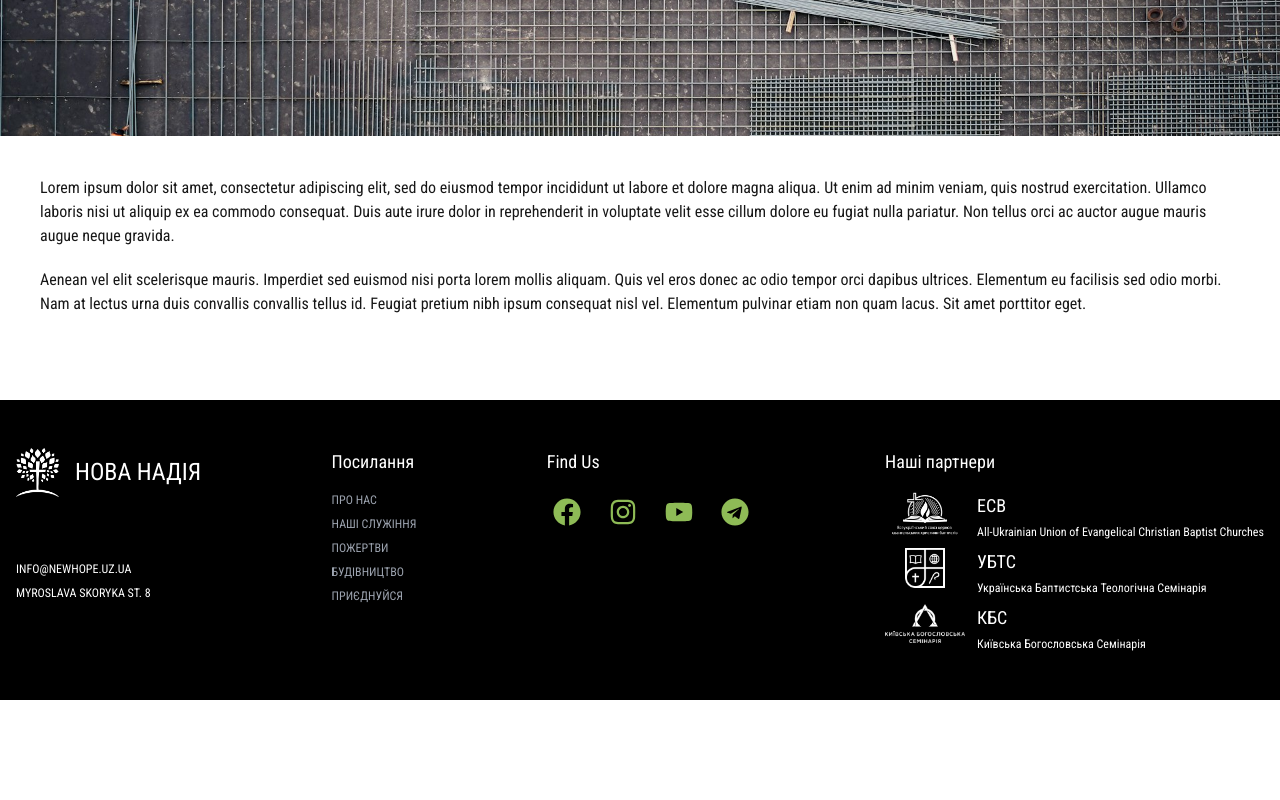
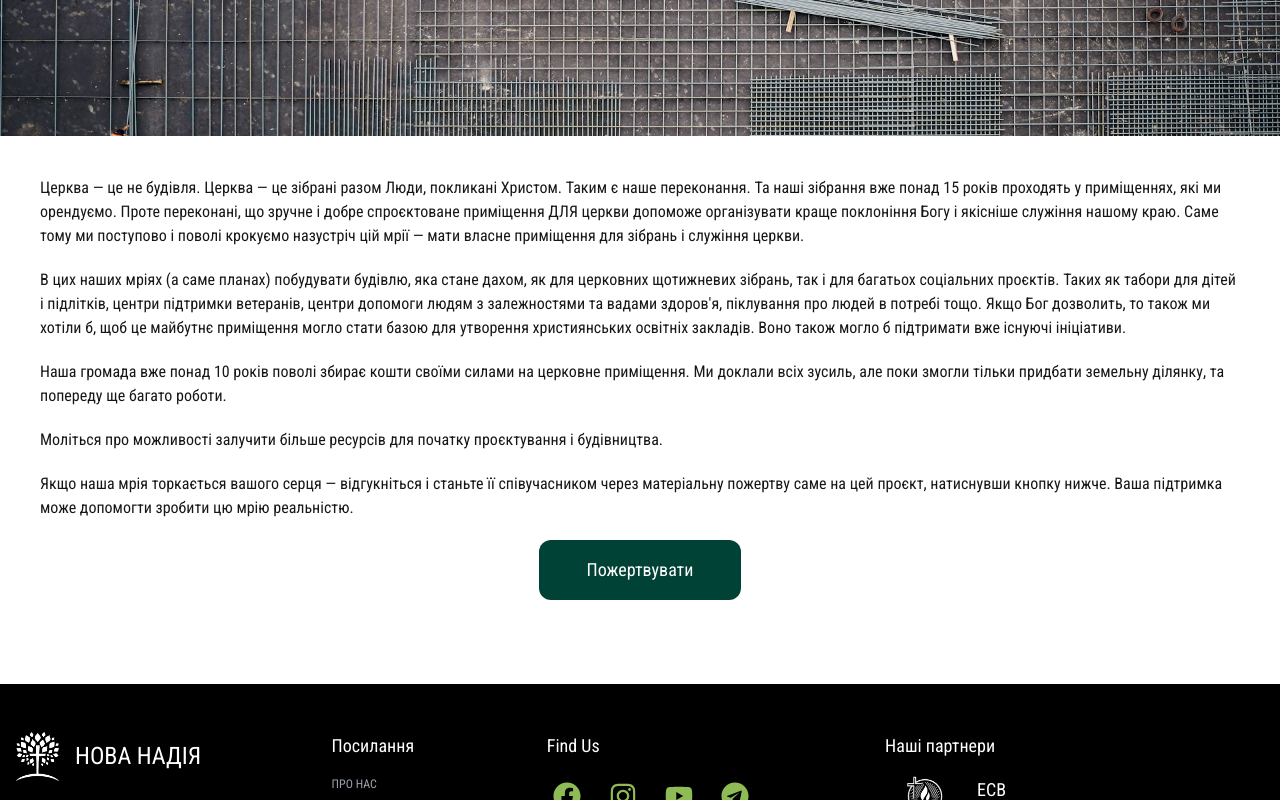
Before and after one commit to media-newhope/newhope.uz.ua, a Next.js app: page /building in a window 1280 px wide. Shown: the part 568-1368 px from the top of the page. Before the commit the page ends 1268 px from the top, so only its background shows below. Built offline with nearby package versions, Linux system fonts and the light colour scheme.

Commit message:
add building page text

```diff
--- a/app/building/page.tsx
+++ b/app/building/page.tsx
@@ -1,27 +1,35 @@
 import { StaticLayout } from "@/app/components/static-layout";
 import { LANGUAGE } from "@/app/locales/models";
 import { StaticPageLayout } from "@/app/components/static-page-layout";
+import Link from "next/link";
+import Button from "../components/button/Button";
+import { getTranslation } from "../lib/utils";
 
 export default function AboutPage() {
+  const t = getTranslation(LANGUAGE.UK);
   return (
     <StaticLayout lang={LANGUAGE.UK}>
       <StaticPageLayout imageUrl="/images/constraint.jpg" title="Будівництво">
         <p className="mb-5">
-          Lorem ipsum dolor sit amet, consectetur adipiscing elit, sed do
-          eiusmod tempor incididunt ut labore et dolore magna aliqua. Ut enim ad
-          minim veniam, quis nostrud exercitation. Ullamco laboris nisi ut
-          aliquip ex ea commodo consequat. Duis aute irure dolor in
-          reprehenderit in voluptate velit esse cillum dolore eu fugiat nulla
-          pariatur. Non tellus orci ac auctor augue mauris augue neque gravida.
+          Церква — це не будівля. Церква — це зібрані разом Люди, покликані Христом. Таким є наше переконання. Та наші зібрання вже понад 15 років проходять у приміщеннях, які ми орендуємо. Проте переконані, що зручне і добре спроєктоване приміщення ДЛЯ церкви допоможе організувати краще поклоніння Богу і якісніше служіння нашому краю. Саме тому ми поступово і поволі крокуємо назустріч цій мрії — мати власне приміщення для зібрань і служіння церкви.
         </p>
-        <p>
-          Aenean vel elit scelerisque mauris. Imperdiet sed euismod nisi porta
-          lorem mollis aliquam. Quis vel eros donec ac odio tempor orci dapibus
-          ultrices. Elementum eu facilisis sed odio morbi. Nam at lectus urna
-          duis convallis convallis tellus id. Feugiat pretium nibh ipsum
-          consequat nisl vel. Elementum pulvinar etiam non quam lacus. Sit amet
-          porttitor eget.
+        <p className="mb-5">
+          В цих наших мріях (а саме планах) побудувати будівлю, яка стане дахом, як для церковних щотижневих зібрань, так і для багатьох соціальних проєктів. Таких як табори для дітей і підлітків, центри підтримки ветеранів, центри допомоги людям з залежностями та вадами здоров'я, піклування про людей в потребі тощо. Якщо Бог дозволить, то також ми хотіли б, щоб це майбутнє приміщення могло стати базою для утворення християнських освітніх закладів. Воно також могло б підтримати вже існуючі ініціативи.
         </p>
+        <p className="mb-5">
+          Наша громада вже понад 10 років поволі збирає кошти своїми силами на церковне приміщення. Ми доклали всіх зусиль, але поки змогли тільки придбати земельну ділянку, та попереду ще багато роботи.
+        </p>
+        <p className="mb-5">
+          Моліться про можливості залучити більше ресурсів для початку проєктування і будівництва.
+        </p>
+        <p className="mb-5">
+          Якщо наша мрія торкається вашого серця — відгукніться і станьте її співучасником через матеріальну пожертву саме на цей проєкт, натиснувши кнопку нижче. Ваша підтримка може допомогти зробити цю мрію реальністю.
+        </p>
+        <div className="flex justify-center">
+          <Link href="/#giving">
+            <Button>{t("BUILDING.DONATE_NOW")}</Button>
+          </Link>
+        </div>
       </StaticPageLayout>
     </StaticLayout>
   );
--- a/app/en/building/page.tsx
+++ b/app/en/building/page.tsx
@@ -1,27 +1,36 @@
 import { StaticLayout } from "@/app/components/static-layout";
 import { LANGUAGE } from "@/app/locales/models";
 import { StaticPageLayout } from "@/app/components/static-page-layout";
+import Button from "@/app/components/button/Button";
+import { getTranslation } from "@/app/lib/utils";
+import Link from "next/link";
 
 export default function AboutPage() {
+  const t = getTranslation(LANGUAGE.EN);
+
   return (
     <StaticLayout lang={LANGUAGE.EN}>
       <StaticPageLayout imageUrl="/images/constraint.jpg" title="Building">
         <p className="mb-5">
-          Lorem ipsum dolor sit amet, consectetur adipiscing elit, sed do
-          eiusmod tempor incididunt ut labore et dolore magna aliqua. Ut enim ad
-          minim veniam, quis nostrud exercitation. Ullamco laboris nisi ut
-          aliquip ex ea commodo consequat. Duis aute irure dolor in
-          reprehenderit in voluptate velit esse cillum dolore eu fugiat nulla
-          pariatur. Non tellus orci ac auctor augue mauris augue neque gravida.
+          <strong>The church is not a building. The church is People gathered together, called by Christ.</strong> This is our conviction. For over 15 years, our gatherings have been held in rented facilities. However, we believe that a comfortable and well-designed building FOR the church will help organize better worship to God and provide higher quality ministry to our region. That's why we are gradually moving towards this dream - to have our own building for church gatherings and ministry.
         </p>
-        <p>
-          Aenean vel elit scelerisque mauris. Imperdiet sed euismod nisi porta
-          lorem mollis aliquam. Quis vel eros donec ac odio tempor orci dapibus
-          ultrices. Elementum eu facilisis sed odio morbi. Nam at lectus urna
-          duis convallis convallis tellus id. Feugiat pretium nibh ipsum
-          consequat nisl vel. Elementum pulvinar etiam non quam lacus. Sit amet
-          porttitor eget.
+        <p className="mb-5">
+          In these dreams (and plans) we aim to build a facility that will become a roof for <strong>both weekly church gatherings and many social projects</strong>. Such as camps for children and teenagers, veteran support centers, assistance centers for people with addictions and health issues, care for people in need, and more. If God allows, we would also like this future facility to become <strong>a base for establishing Christian educational institutions</strong>. It could also support existing initiatives.
         </p>
+        <p className="mb-5">
+          Our community has been slowly raising funds on our own for a church building for over 10 years. We have made every effort, but so far we have only been able to <strong>purchase a plot of land</strong>, and there is still much work ahead.
+        </p>
+        <p className="mb-5">
+          <strong>Pray for opportunities to attract more resources to begin design and construction.</strong>
+        </p>
+        <p className="mb-5">
+          If our dream touches your heart - respond and become a participant through a material donation specifically for this project by clicking the button below. <strong>Your support can help make this dream a reality.</strong>
+        </p>
+        <div className="flex justify-center">
+          <Link href="/en/#giving">
+            <Button>{t("BUILDING.DONATE_NOW")}</Button>
+          </Link>
+        </div>
       </StaticPageLayout>
     </StaticLayout>
   );
--- a/app/locales/en/common.ts
+++ b/app/locales/en/common.ts
@@ -101,7 +101,7 @@ export const TRANSLATION: LangObj = {
   "BUILDING.DESC":
     "For over 15 years, we have served the community by renting premises. It's time to create our own home for prayer, education, and helping our neighbors. <a href='/en/#giving'>Join us</a> — your support is important.",
   "BUILDING.LEARN_MORE": "Learn More",
-
+  "BUILDING.DONATE_NOW": "Donate Now",
   "GOSPEL.SUBTITLE": "Faith",
   "GOSPEL.TITLE": "Four Important Things to Know",
   "GOSPEL.LOW1.TITLE": "God Loves Me",
--- a/app/locales/models.ts
+++ b/app/locales/models.ts
@@ -125,8 +125,8 @@ export type LangProps =
   | "FOOTER.PARTNERS_LIST.ECB.TITLE"
   | "FOOTER.PARTNERS_LIST.ECB.FULL_NAME"
   | "FOOTER.PARTNERS_LIST.KTS.TITLE"
-  | "FOOTER.PARTNERS_LIST.KTS.FULL_NAME";
-
+  | "FOOTER.PARTNERS_LIST.KTS.FULL_NAME"
+  | "BUILDING.DONATE_NOW";
 export type LangObj = {
   [key in LangProps]: string;
 };
--- a/app/locales/uk/common.ts
+++ b/app/locales/uk/common.ts
@@ -98,7 +98,7 @@ export const TRANSLATION: LangObj = {
   "BUILDING.DESC":
     "Вже понад 15 років ми служимо громаді, орендуючи приміщення. Настав час створити власний дім для молитви, освіти та допомоги ближнім. <a href='/#giving'>Долучайтеся</a> — ваша підтримка важлива.",
   "BUILDING.LEARN_MORE": "Дізнатись більше",
-
+  "BUILDING.DONATE_NOW": "Пожертвувати",
   "GOSPEL.SUBTITLE": "віра",
   "GOSPEL.TITLE": "Чотири Речі які важливо знати",
   "GOSPEL.LOW1.TITLE": "Бог любить мене",
```
